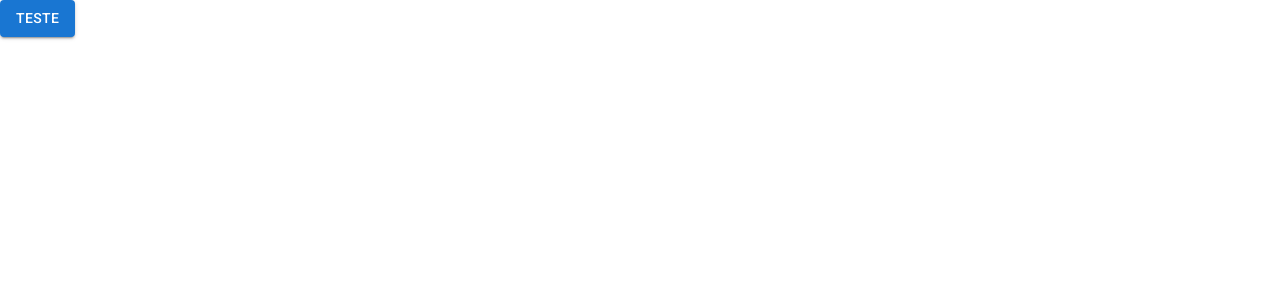
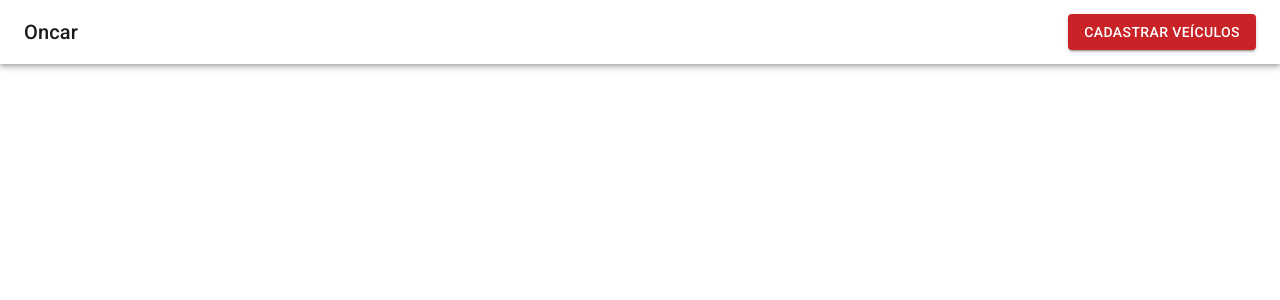
Before and after one commit to EwertonLeal/oncar-react, a React (Create React App) app: page / in a window 1280 px wide. Shown: the top 300 px of the page. Built offline with nearby package versions, Linux system fonts and the light colour scheme.

Commit message:
estilização da Navbar

```diff
--- a/src/App.tsx
+++ b/src/App.tsx
@@ -1,9 +1,12 @@
-import { Button } from "@mui/material"
+import Box from "@mui/material/Box"
+
+import { Navbar } from "./components/Navbar"
 
 export const App = () => {
   return (
-    <div>
-      <Button variant="contained">Teste</Button>
-    </div>
+    <Box>
+      <Navbar />
+
+    </Box>
   )
 }
--- a/src/components/Navbar.tsx
+++ b/src/components/Navbar.tsx
@@ -1,5 +1,33 @@
+import AppBar from "@mui/material/AppBar";
+import Box from "@mui/material/Box";
+import Button from "@mui/material/Button";
+import Toolbar from "@mui/material/Toolbar/Toolbar";
+import Typography from "@mui/material/Typography";
+
 export const Navbar = () => {
   return (
-    <div>Navbar</div>
-  )
-}
+    <Box sx={{ flexGrow: 1 }} component="header">
+      <AppBar position="sticky" sx={{ backgroundColor: "#ffffff" }} component="nav">
+        <Toolbar>
+          <Typography variant="h6" component="div" sx={{ flexGrow: 1, color: "#1a1a1a" }}>
+            Oncar
+          </Typography>
+
+          <Button
+            color="inherit"
+            variant="contained"
+            sx={{
+                backgroundColor: "#C92227",
+                color: "#ffffff",
+                "&:hover": {
+                    backgroundColor: "#A31115",
+                }
+            }}
+          >
+            Cadastrar veículos
+          </Button>
+        </Toolbar>
+      </AppBar>
+    </Box>
+  );
+};
```
